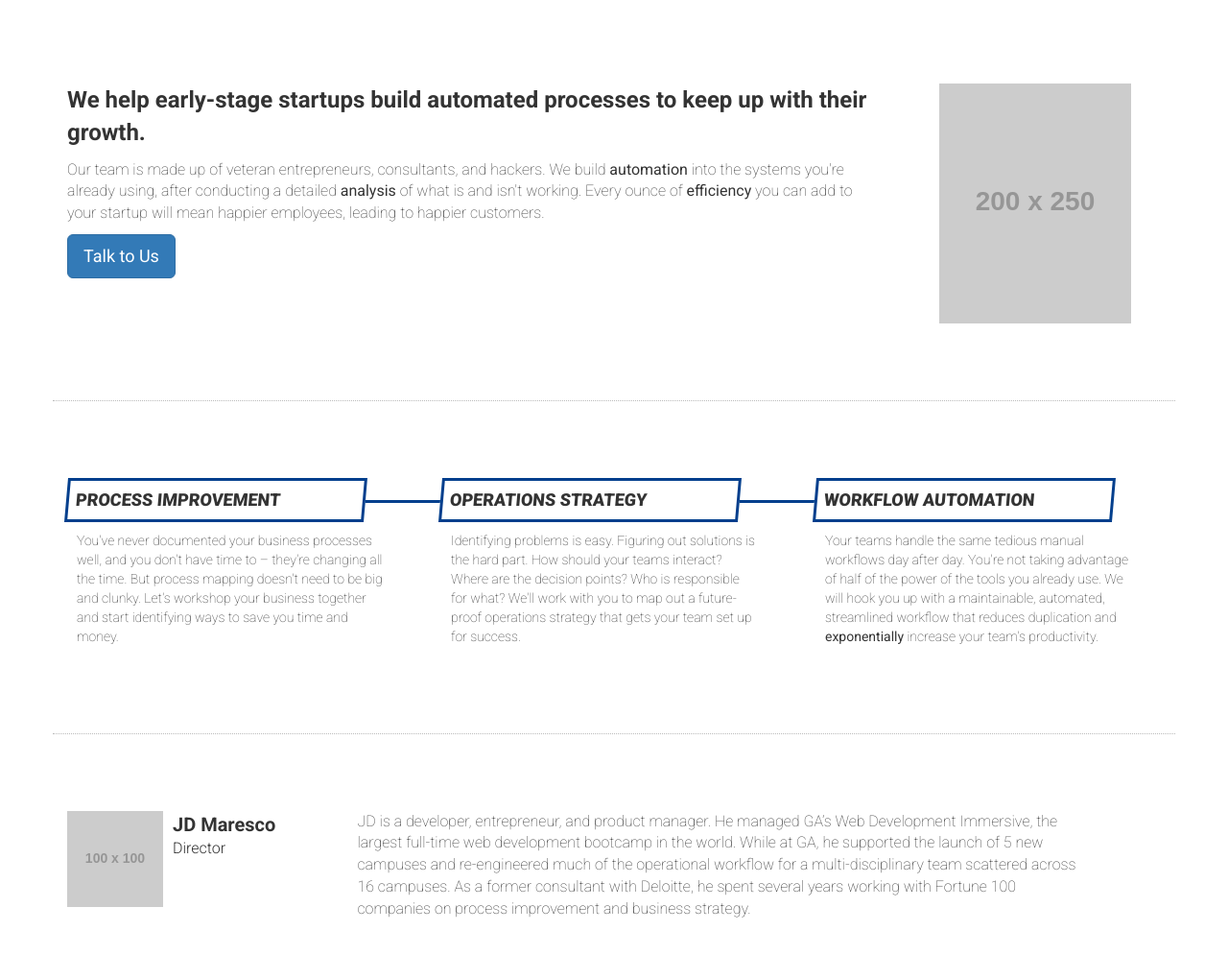
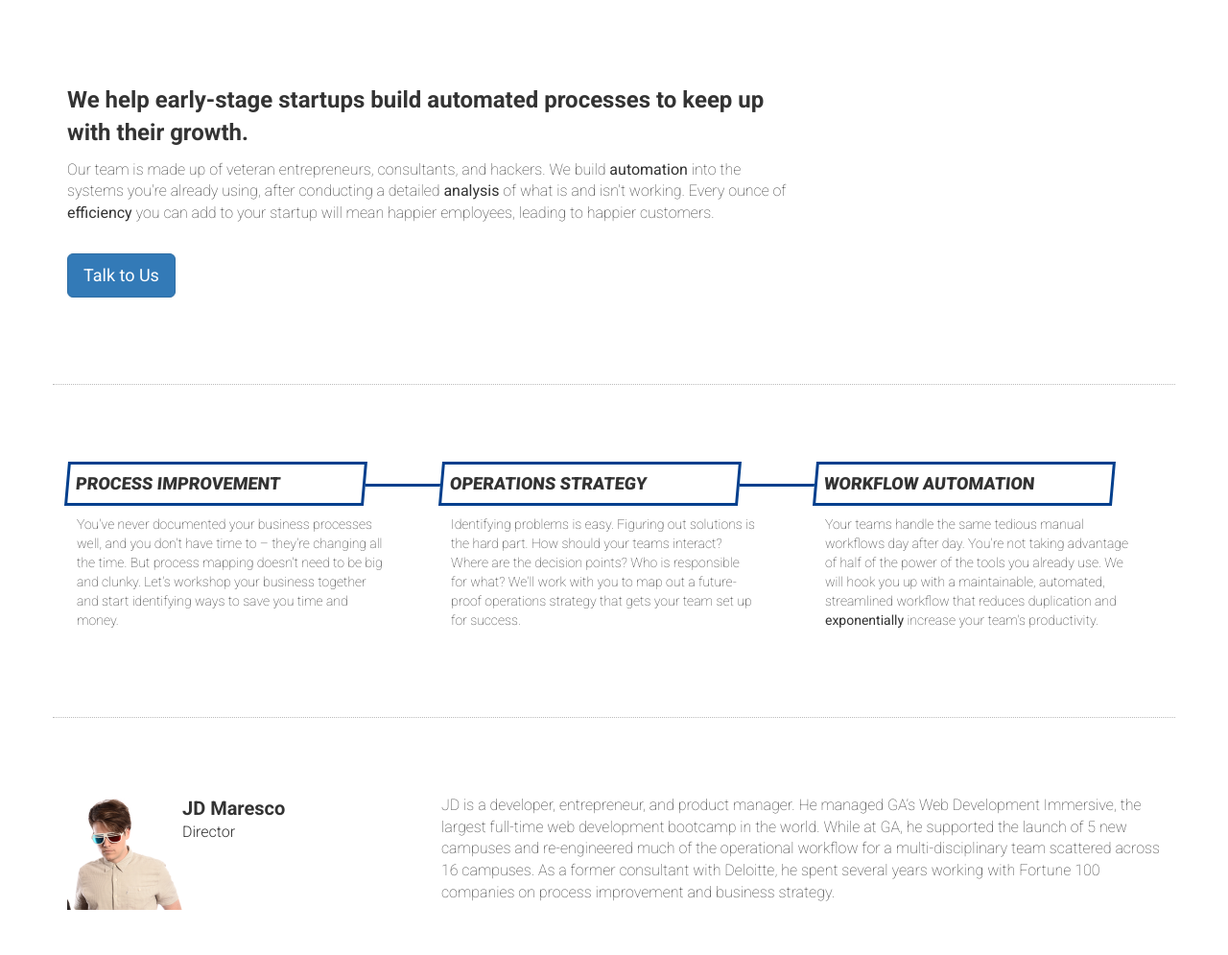
Before and after one commit to jdmaresco/rhythm, a website: page index.html in a window 1280 px wide. Shown: the part 73-1068 px from the top of the page at 96% size. Drawn offline with Linux system fonts and the light colour scheme; files that its build step writes are made by us from their sources.

Commit message:
replace placeholders

```diff
--- a/index.html
+++ b/index.html
@@ -9,6 +9,7 @@
   <link rel="stylesheet" href="css/main.css">
   <!-- endinject -->
 
+  <link rel="icon" href="favicon.ico" type="image/x-icon" />
   <link href='https://fonts.googleapis.com/css?family=Roboto:400,100,700,300,900,900italic' rel='stylesheet' type='text/css'>
 </head>
 
@@ -41,7 +42,7 @@
 <body>
   <div id="main-container" class="container">
     <div id="about" class="row content-row">
-      <div class="col-sm-8 col-md-9">
+      <div class="col-sm-7 col-md-8 ">
         <p class="about-text-3">
           We help early-stage startups build automated processes to keep up with their growth.
         </p>
@@ -52,10 +53,13 @@
           We build <strong>automation</strong> into the systems you're already using, after conducting a detailed <strong>analysis</strong> of what is and isn't working.
           Every ounce of <strong>efficiency</strong> you can add to your startup will mean happier employees, leading to happier customers.
         </p>
-        <button class="btn btn-primary btn-lg" type="submit">Talk to Us</button>
+        <br>
+        <p>
+          <button class="btn btn-primary btn-lg" type="submit">Talk to Us</button>
+        </p>
       </div>
       <div id="about-image" class="col-sm-4 col-md-3">
-        <img src="http://placehold.it/200x250" alt="" />
+        <!--img src="http://placehold.it/200x250" alt="" /-->
       </div>
     </div>
 
@@ -95,8 +99,8 @@
     </div>
 
     <div id="team" class="row content-row">
-      <div class="col-sm-3">
-        <img src="http://placehold.it/100x100" class="pull-left" alt="" />
+      <div class="col-sm-4">
+        <img src="img/jdm-pic.png" class="team-pic pull-left" alt="" />
         <p class="team-who">
           <span class="team-name">JD Maresco</span><br>
           <span class="team-title">Director</span>
--- a/scss/main.scss
+++ b/scss/main.scss
@@ -131,7 +131,10 @@ strong {
 
 .team-who, .team-about {
   position: relative;
-  left: 10px;
+  left: 0px;
+}
+.team-pic {
+  max-width: 120px;
 }
 .team-name {
   font-size: 20px;
```
Also changed, not shown: css/main.css, img/jdm-pic.png (added).
